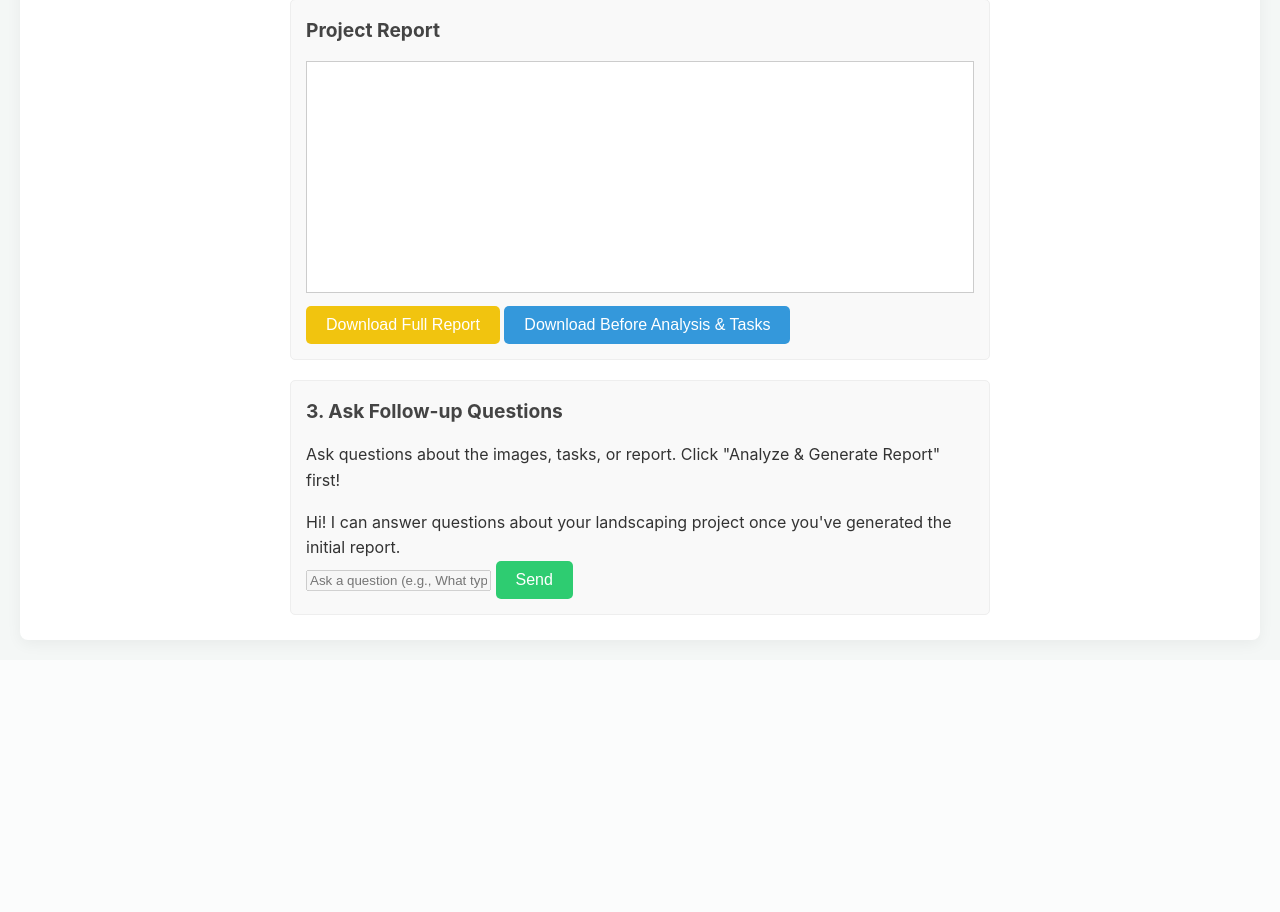
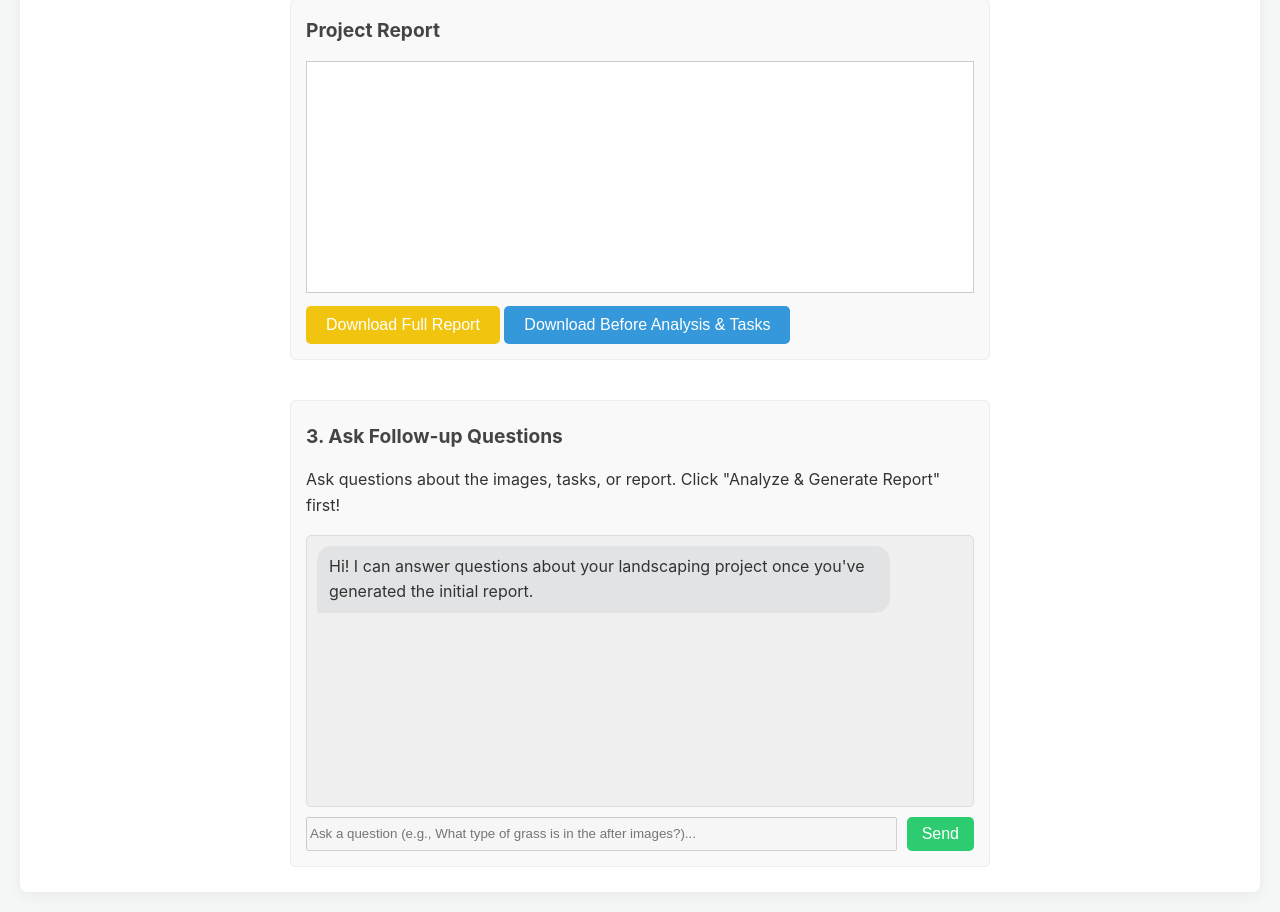
Before and after one commit to LokiMetaSmith/the_garden_app, a Flask app: page / in a window 1280 px wide. Shown: the part 900-1812 px from the top of the page. Before the commit the page ends 1545 px from the top, so only its background shows below. Run offline with Flask 3, Linux system fonts and the light colour scheme.

Commit message:
Update style.css

```diff
--- a/static/style.css
+++ b/static/style.css
@@ -213,6 +213,87 @@ textarea#contractorAccomplishments {
     margin-top: 20px;
     margin-bottom: 20px;
 }
+
+/* static/style.css */
+/* ... (keep existing body, container, h1, button, upload-section, editor-area, controls, section, hint, report-section, loading-spinner, task-input-group, ul#taskList, li, button.remove-task-btn, textarea#contractorAccomplishments styles) ... */
+
+/* NEW Styles for Conversation Section */
+.conversation-section {
+    margin-top: 20px;
+    border-top: 1px solid #eee;
+    padding-top: 20px;
+}
+
+#chatHistory {
+    border: 1px solid #ddd;
+    border-radius: 5px;
+    padding: 10px;
+    height: 250px; /* Fixed height for chat scroll */
+    overflow-y: auto; /* Scrollable */
+    margin-bottom: 10px;
+    background-color: #f0f0f0;
+    display: flex;
+    flex-direction: column; /* Messages stack vertically */
+}
+
+.user-message, .ai-message {
+    max-width: 85%;
+    padding: 8px 12px;
+    border-radius: 15px;
+    margin-bottom: 8px;
+    word-wrap: break-word; /* Ensure long words wrap */
+}
+
+.user-message {
+    background-color: #007bff;
+    color: white;
+    align-self: flex-end; /* Align to the right */
+    border-bottom-right-radius: 2px;
+}
+
+.ai-message {
+    background-color: #e2e3e5;
+    color: #333;
+    align-self: flex-start; /* Align to the left */
+    border-bottom-left-radius: 2px;
+}
+
+.chat-input-group {
+    display: flex;
+    gap: 10px;
+}
+
+#chatInput {
+    flex-grow: 1;
+    width: auto; /* Override default width */
+    margin: 0; /* Remove default margins */
+}
+
+#sendChatBtn {
+    flex-shrink: 0;
+    padding: 8px 15px;
+    font-size: 16px;
+    margin: 0;
+}
+
+.chat-loading-spinner {
+    display: none; /* Hidden by default */
+    border: 4px solid #f3f3f3; /* Light grey */
+    border-top: 4px solid #3498db; /* Blue */
+    border-radius: 50%;
+    width: 20px;
+    height: 20px;
+    animation: spin 1s linear infinite;
+    margin: 10px auto; /* Center it */
+}
+
+/* Re-use spin keyframes from .loading-spinner */
+/* @keyframes spin {
+    0% { transform: rotate(0deg); }
+    100% { transform: rotate(360deg); }
+} */
+
+/* ... (keep responsive adjustments) ... */
 /* ... (keep loading-spinner styles) ... */
 
 /* Responsive adjustments */
```
